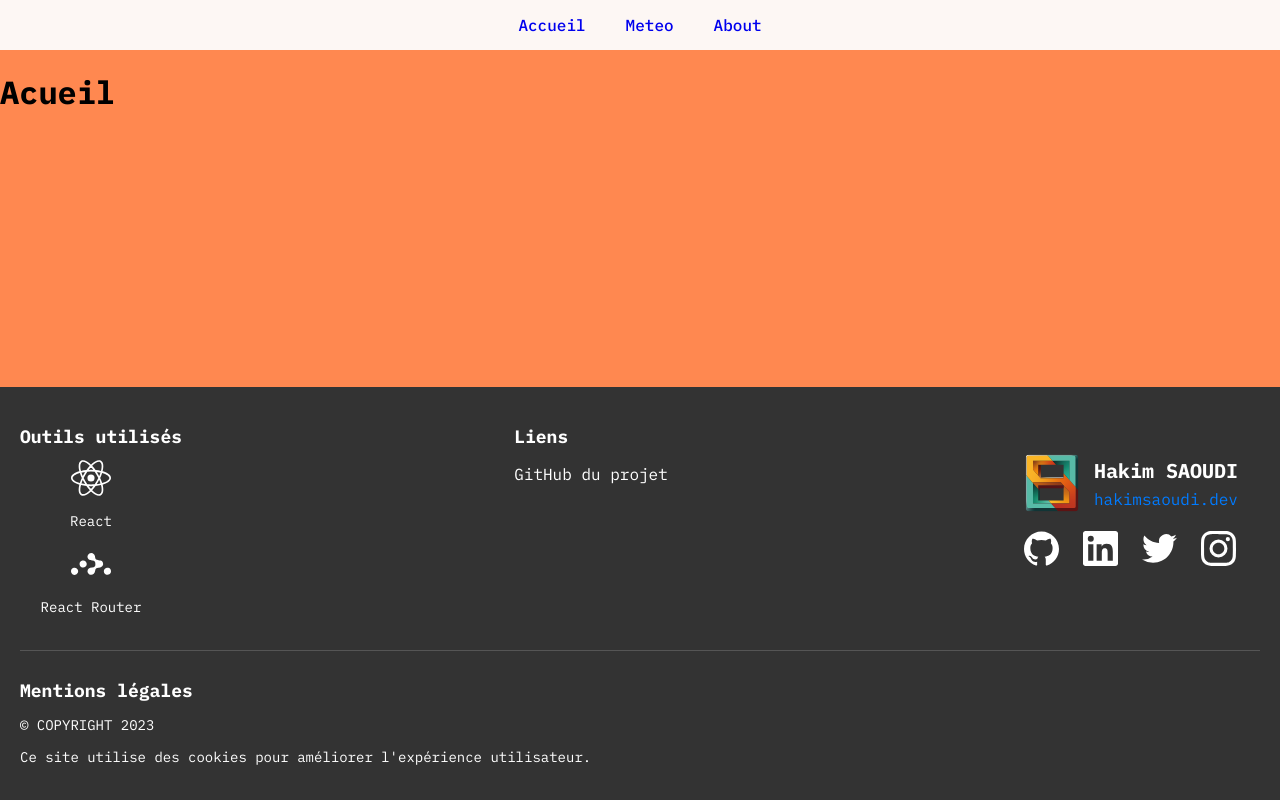
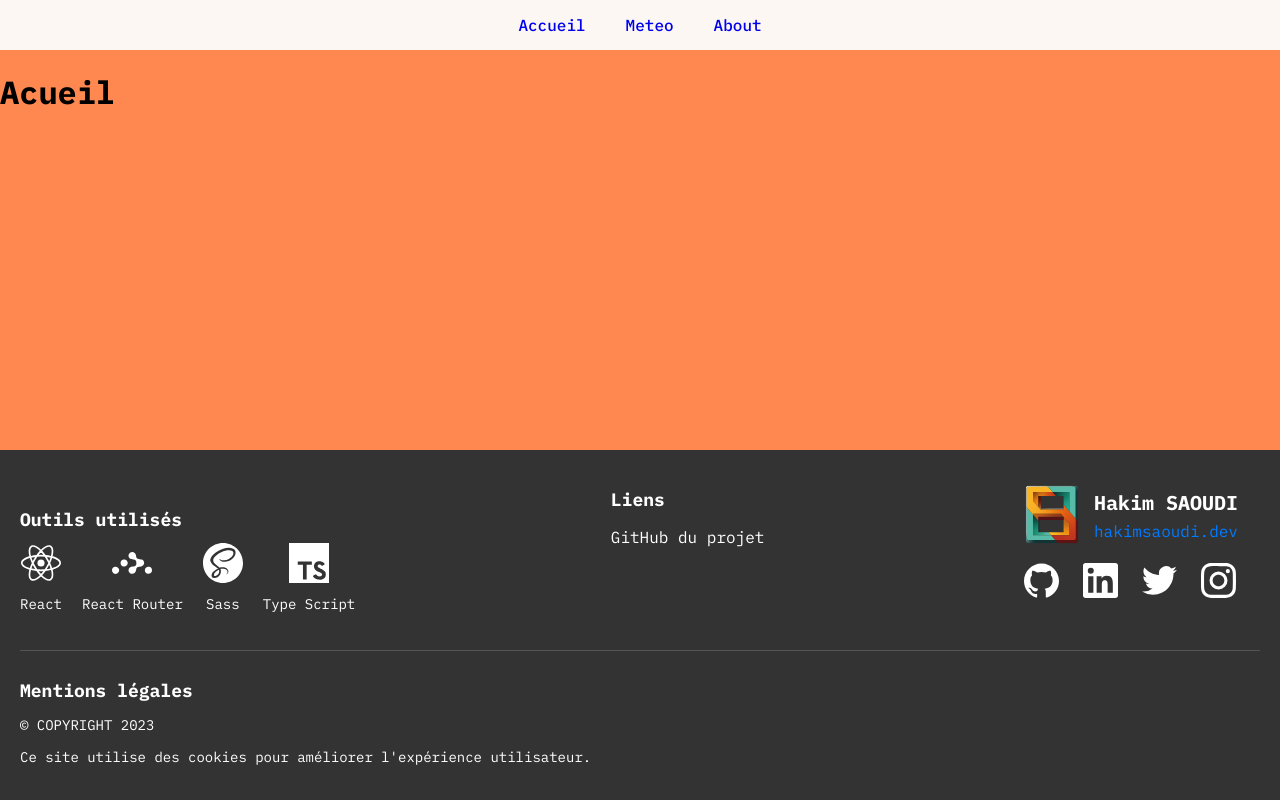
Before and after one commit to saoudi-h/meteo-react-app, a React (Create React App) app: page / in a window 1280 px wide. Built offline with nearby package versions, Linux system fonts and the light colour scheme.

Commit message:
update ToolDev

```diff
--- a/src/components/footer/toolDevList/ToolDevList.scss
+++ b/src/components/footer/toolDevList/ToolDevList.scss
@@ -0,0 +1,12 @@
+.tool-dev {
+    display: flex;
+    flex-direction: column;
+    justify-content: center;
+    margin-top: 20px;
+
+    .tool-dev__list{
+        display:flex;
+        flex-direction: raw;
+        flex-wrap: wrap;
+    }
+  }
--- a/src/components/footer/toolDevList/ToolDevList.tsx
+++ b/src/components/footer/toolDevList/ToolDevList.tsx
@@ -1,25 +1,36 @@
 import React from 'react'
-import ToolDev, { ToolDevProps } from '../toolDev/ToolDev'
+import ToolDev, { ToolDevProps } from './toolDev/ToolDev'
 import './ToolDevList.scss'
 import ReactSvg from '../../icons/ReactSvg'
 import ReactRouterSvg from '../../icons/ReactRouterSvg'
+import SassSvg from '../../icons/SassSvg'
+import TypeScriptSvg from '../../icons/TypeScriptSvg'
 
 const ToolDevList = () => {
 
     const tools: ToolDevProps[] = [
         {
             name: "React",
-            children: <ReactSvg/>,
+            children: <ReactSvg />,
         },
         {
             name: "React Router",
-            children: <ReactRouterSvg/>,
+            children: <ReactRouterSvg />,
+        },
+        {
+            name: "Sass",
+            children: <SassSvg />,
+        },
+        {
+            name: "Type Script",
+            children: <TypeScriptSvg />,
         }
     ]
 
     return (
-        <div className="tool-list">
+        <div className="tool-dev">
             <h3>Outils utilisés</h3>
+            <div className="tool-dev__list">
                 {tools.map((tool, index) => (
                     <ToolDev
                         key={index}
@@ -27,6 +38,7 @@ const ToolDevList = () => {
                     >{tool.children}</ToolDev>
                 ))}
             </div>
+        </div>
     )
 }
 
```
Also changed, not shown: src/components/footer/toolDevList/toolDev/ToolDev.scss (renamed from src/components/footer/toolDev/ToolDev.scss), src/components/footer/toolDevList/toolDev/ToolDev.tsx (renamed from src/components/footer/toolDev/ToolDev.tsx). Lines whose indentation alone changed are shown as unchanged.
